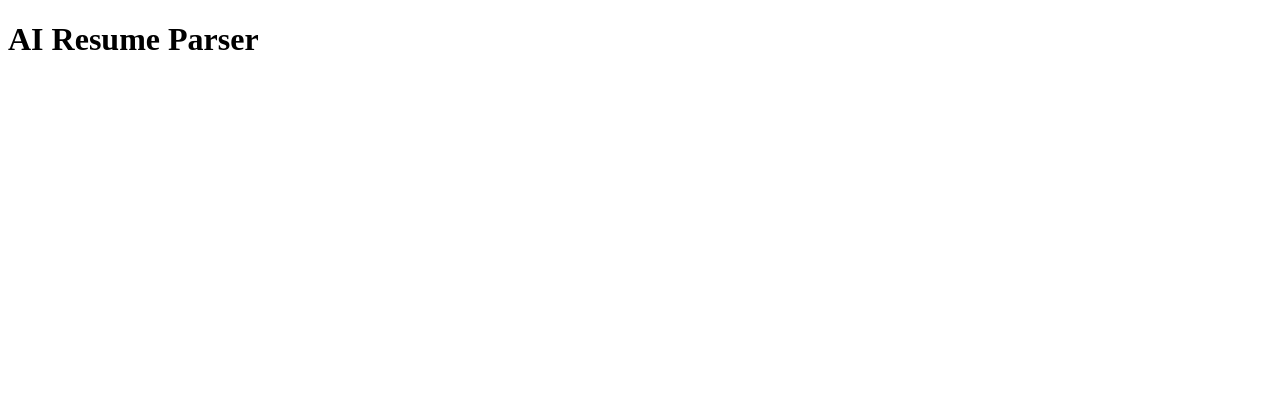
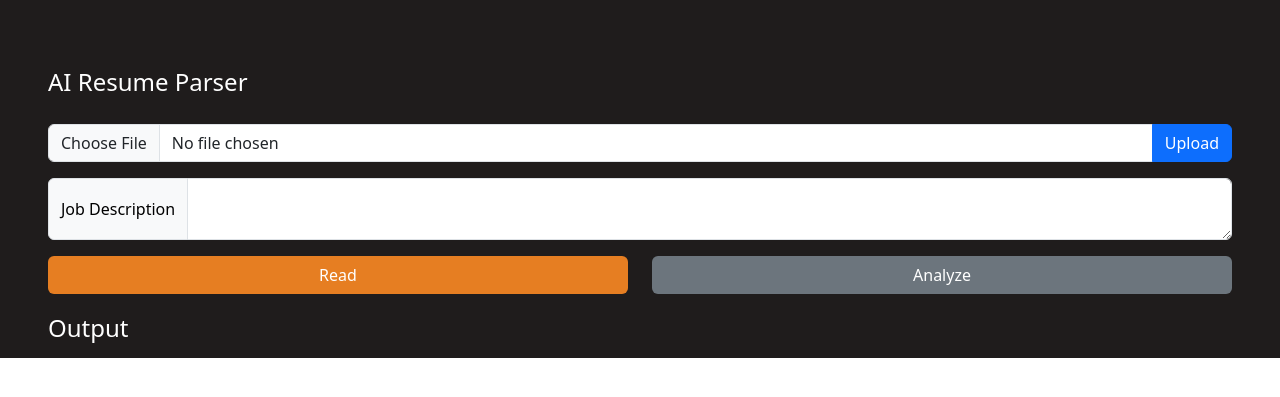
Before and after one commit to NidhiKamal05/AI-Resume-Parser, a Flask app: page / in a window 1280 px wide. Shown: the top 397 px of the page. Run offline with Flask 3, Linux system fonts and the light colour scheme.

Commit message:
Frontend Input Section

```diff
--- a/V1/AI_Resume_Parser/templates/index.html
+++ b/V1/AI_Resume_Parser/templates/index.html
@@ -6,13 +6,91 @@
 			AI Resume Parser
 		</title>
 		<link rel="stylesheet" type="text/css" href="{{url_for('static', filename='css/style.css')}}">
+		<link href="https://cdn.jsdelivr.net/npm/bootstrap@5.3.8/dist/css/bootstrap.min.css" rel="stylesheet" integrity="sha384-sRIl4kxILFvY47J16cr9ZwB07vP4J8+LH7qKQnuqkuIAvNWLzeN8tE5YBujZqJLB" crossorigin="anonymous">
 	</head>
 
 	<body>
 
-		<h1>AI Resume Parser</h1>
+		<!-- conatiner starts -->
+		<div class="conatiner p-5" style="color:#ffffff;background-color:#1f1c1c">
+
+			<!-- header starts -->
+			<header class="">
+				<legend class="py-3">
+					AI Resume Parser
+				</legend>
+			</header>
+			<!-- header ends -->
+
+			<!-- input section -->
+			<section id="input" class="input mt-3">
+
+				<div class="row">
+					<div class="col-12">
+
+						<!-- form input -->
+						<form>
+							<div class="input-group mb-3">
+								<input type="file" class="form-control" id="pdf_file" name="pdf_file">
+								<!-- <label class="input-group-text" for="">Upload</label> -->
+								<button class="btn btn-primary" type="button" id="upload_btn" name="upload_btn">Upload</button>
+							</div>
+							<div class="input-group mb-3">
+								<!-- f7b66b orange -->
+								<!-- 1A73E8 blue primary -->
+								<span class="input-group-text" style="color:#000000;">Job Description</span>
+								<textarea class="form-control" aria-label="With textarea" id="job_desc" name="job_desc"></textarea>
+							</div>
+							<div class="row">
+								<div class="col-6 d-grid gap-2">
+									<button class="btn" type="button" style="background-color:#E67E22; color:#ffffff;" id="read" name="read">Read</button>
+								</div>
+								<div class="col-6 d-grid gap-2">
+									<button class="btn" type="button" style="background-color:#6C757D; color:#ffffff;" id="analyze" name="analyze">Analyze</button>
+								</div>
+							</div>
+						</form>
+						<!-- form ends here -->
+
+					</div>
+				</div>
+
+			</section>
+			<!-- input section ends here -->
+
+			<!-- output section -->
+			<section id="output" class="output mt-3">
+				<div>
+					<legend>
+						Output
+					</legend>
+				</div>
+			</section>
+			<!-- output section ends here -->
+
+			<!-- developers section -->
+			<section id="developers" class="mt-3">
+				<div>
+					<legend>
+						Developers
+					</legend>
+				</div>
+			</section>
+			<!-- developers section ends here -->
+
+			<!-- footer starts -->
+			<footer  class="mt-3">
+				<div>
+					<legend>Footer</legend>
+				</div>
+			</footer>
+			<!-- footer ends -->
+
+		</div>
+		<!-- conatiner starts -->
 
 		<script src="{{url_for('static', filename='js/main.js')}}"></script>
+		<script src="https://cdn.jsdelivr.net/npm/bootstrap@5.3.8/dist/js/bootstrap.bundle.min.js" integrity="sha384-FKyoEForCGlyvwx9Hj09JcYn3nv7wiPVlz7YYwJrWVcXK/BmnVDxM+D2scQbITxI" crossorigin="anonymous"></script>
 
 	</body>
 </html>
```
